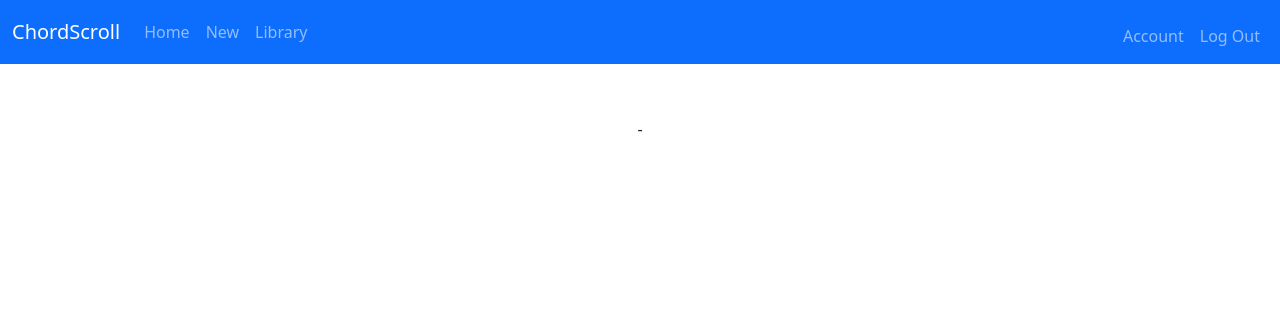
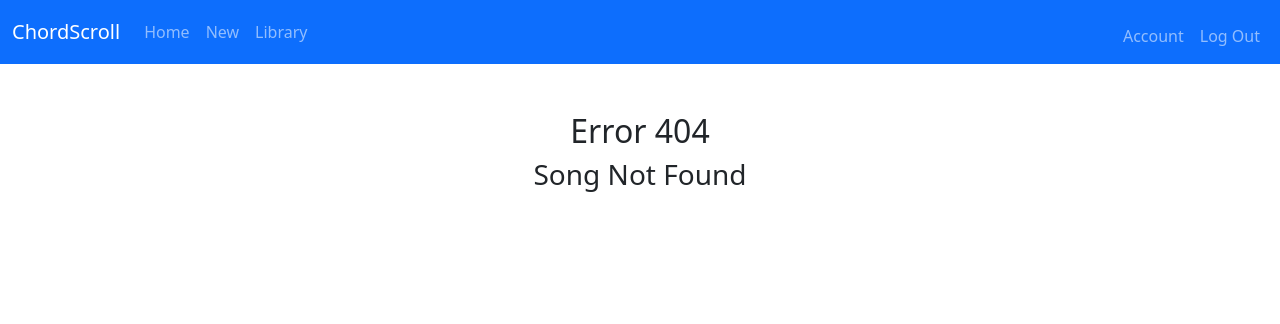
Before and after one commit to EthanKC/chord-scroll, a Flask app: a page that uses templates/layout.html in a window 1280 px wide. Shown: the top 324 px of the page. Run offline with Flask 3, Linux system fonts and the light colour scheme; a user stored in the database is signed in; some libraries are stand-ins or nearby versions.

Commit message:
Created error.html and error() in helpers.py. Built edit.html, and the edit route in app.py. Added edit buttons to library.html and song.html. Still need to do some work to really get the edit page working

```diff
--- a/app.py
+++ b/app.py
@@ -5,7 +5,7 @@ from flask import Flask, flash, redirect, render_template, request, session
 from flask_session import Session
 from werkzeug.security import check_password_hash, generate_password_hash
 
-from helpers import login_required
+from helpers import login_required, error
 
 # Configure application
 app = Flask(__name__)
@@ -320,7 +320,68 @@ def library():
 @app.route("/song/<title>_<int:id>", methods=["GET"])
 @login_required
 def song(title, id):
-    song = db.execute("SELECT s.title, s.artist, s.song_text, t.type, g.genre FROM songs s, type t, genre g WHERE s.user_id = ? AND s.id = ? AND t.id = s.type_id AND g.id = s.genre_id", session["user_id"], id)
+    song = db.execute("SELECT s.id, s.title, s.artist, s.song_text, t.type, g.genre FROM songs s, type t, genre g WHERE s.user_id = ? AND s.id = ? AND t.id = s.type_id AND g.id = s.genre_id", session["user_id"], id)
     if song:
         song = song[0]
-    return render_template("song.html", song=song)
+        return render_template("song.html", song=song)
+    else:
+        return error("Song Not Found", "404")
+
+@app.route("/song/<title>_<int:id>/edit", methods=["GET","POST"])
+@login_required
+def edit(title, id):
+    if request.method == "POST":
+        title = request.form.get("title")
+        artist = request.form.get("artist")
+        song = request.form.get("song")
+        songID = request.form.get("id")
+        typeID = request.form.get("type")
+        genreID = request.form.get("genre")
+
+        # Ensure title was submitted
+        if not title:
+            flash("Title Required")
+            return redirect("/new")
+
+        # Ensure song was submitted
+        if not song:
+            flash("Song Required")
+            return redirect("/new")
+
+        # Ensure type was submitted
+        if not typeID:
+            flash("Type Required")
+            return redirect("/new")
+
+        # Ensure valid type was submitted
+        typeCheck = db.execute("SELECT id FROM type WHERE id = ?", typeID)
+        if not typeCheck:
+            flash("Invalid Type")
+            return redirect("/new")
+
+        # Ensure genre was submitted
+        if not genreID:
+            flash("Genre Required")
+            return redirect("/new")
+
+        # Ensure valid genre was submitted
+        genreCheck = db.execute("SELECT id FROM genre WHERE id = ?", genreID)
+        if not genreCheck:
+            flash("Invalid Genre")
+            return redirect("/new")
+
+        if artist:
+            db.execute("UPDATE songs SET title=?, artist=?, song_text=? type_id=? genre_id=? user_id=? WHERE id =?", title, artist, song, typeID, genreID, session["user_id"], id)
+        else:
+           db.execute("UPDATE songs SET title=?, song_text=? type_id=? genre_id=? user_id=? WHERE id =?", title, song, typeID, genreID, session["user_id"], id)
+
+        flash("Song Saved")
+        return redirect("/new")
+
+    else:
+        song = db.execute("SELECT s.id, s.title, s.artist, s.song_text, t.type, g.genre FROM songs s, type t, genre g WHERE s.user_id = ? AND s.id = ? AND t.id = s.type_id AND g.id = s.genre_id", session["user_id"], id)
+        if song:
+            song = song[0]
+            return render_template("edit.html", song=song)
+        else:
+            return error("Song Not Found", "404")
--- a/helpers.py
+++ b/helpers.py
@@ -1,4 +1,4 @@
-from flask import redirect, session
+from flask import redirect, render_template, session
 from functools import wraps
 
 def login_required(f):
@@ -15,3 +15,7 @@ def login_required(f):
         return f(*args, **kwargs)
 
     return decorated_function
+
+
+def error(message, code=400):
+    return render_template("error.html",code=code, message=message)
--- /dev/null
+++ b/templates/error.html
@@ -0,0 +1,10 @@
+{% extends "layout.html" %}
+
+{% block title %}
+    Error {{ code }}
+{% endblock %}
+
+{% block main %}
+    <h2>Error {{ code }}</h2>
+    <h3>{{ message }}</h3>
+{% endblock %}
--- a/templates/library.html
+++ b/templates/library.html
@@ -14,6 +14,7 @@
                     <th>Artist</th>
                     <th>Genre</th>
                     <th>Type</th>
+                    <th></th>
                 </tr>
             </thead>
             <tbody>
@@ -23,6 +24,11 @@
                         <td>{{ song.artist }}</td>
                         <td>{{ song.genre }}</td>
                         <td>{{ song.type }}</td>
+                        <td>
+                            <form action="/song/{{ song.title }}_{{ song.id }}/edit">
+                                <button name="edit" class="btn btn-primary">Edit</button>
+                            </form>
+                        </td>
                     </tr>
                 {% endfor %}
             </tbody>
--- a/templates/song.html
+++ b/templates/song.html
@@ -10,6 +10,9 @@
         <h3>{{ song.artist }}</h3>
         <h6>{{ song.genre }} - {{ song.type }}</h6>
     </div>
+    <form action="/song/{{ song.title }}_{{ song.id }}/edit">
+        <button name="edit" class="btn btn-primary">Edit</button>
+    </form>
     <div class="mt-5" name="song" style="text-align: initial;">
         <p>{{ song.song_text | safe }}</p>
     </div>
```
Also changed, not shown: templates/edit.html (added, +68 -0 lines), chord-scroll.db, 1 other file.
